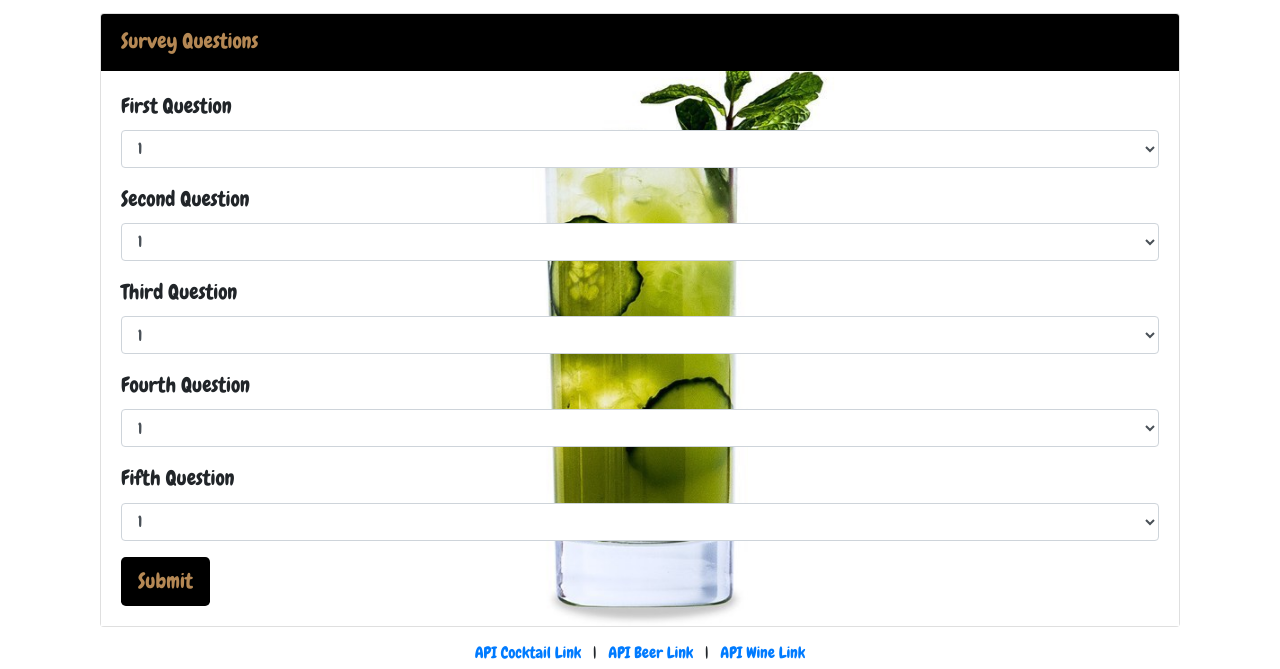
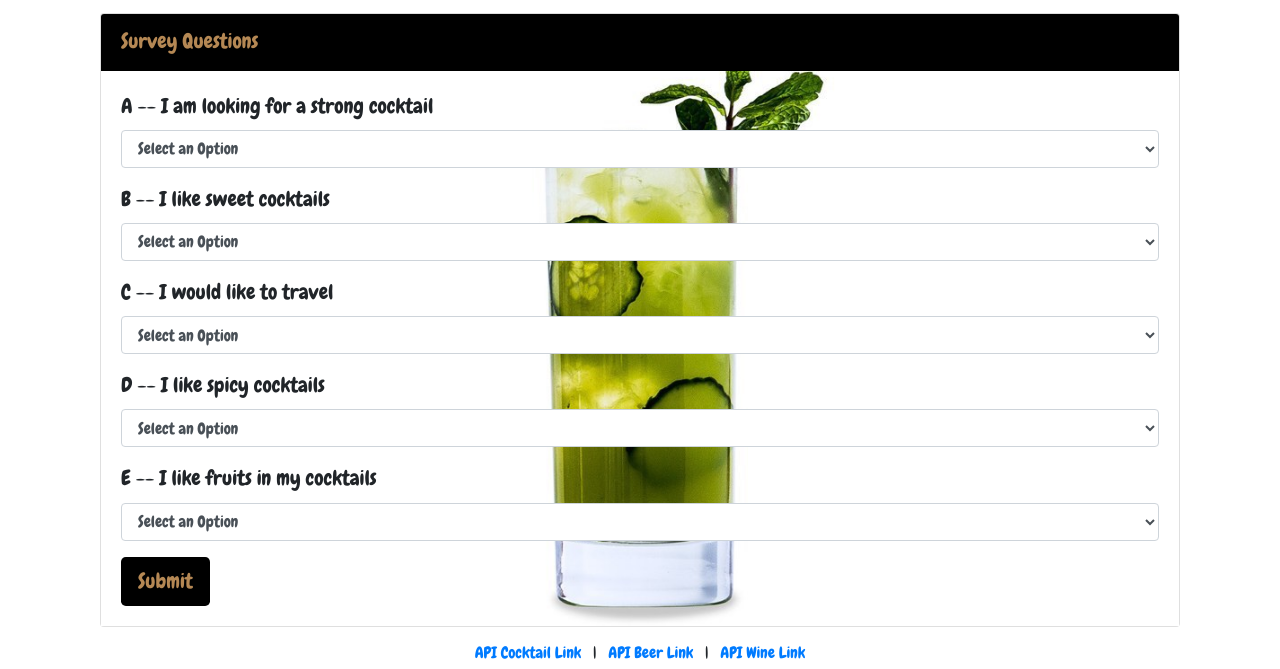
Before and after one commit to SophM/Bubble, a website: page app/public/cocktailSurvey.html in a window 1280 px wide. Shown: the part 221-890 px from the top of the page. Drawn offline with nearby package versions, Linux system fonts and the light colour scheme.

Commit message:
add questions and answer options on the wine, cocktail and beer forms

```diff
--- a/app/public/cocktailSurvey.html
+++ b/app/public/cocktailSurvey.html
@@ -51,53 +51,63 @@
                     <div id="cocktail-survey-card" class="card-body text-card">
                         <form>
                             <div class="form-group">
-                                <label for="question1">First Question</label>
+                                <label for="question1">A -- I am looking for a strong cocktail</label>
                                 <select class="form-control" id="question1">
-                                    <option>1</option>
+                                    <!-- placeholder for dropdown list - displayed but not shown in list -->
+                                    <option hidden >Select an Option</option>
+                                    <option>1 - No, I just want to relax</option>
                                     <option>2</option>
                                     <option>3</option>
                                     <option>4</option>
-                                    <option>5</option>
+                                    <option>5 - Yes, I am ready to partyyy!</option>
                                 </select>
                             </div>
                             <div class="form-group">
-                                <label for="question2">Second Question</label>
+                                <label for="question2">B -- I like sweet cocktails</label>
                                 <select class="form-control" id="question2">
-                                    <option>1</option>
+                                    <!-- placeholder for dropdown list - displayed but not shown in list -->
+                                    <option hidden >Select an Option</option>
+                                    <option>1 - No, not really</option>
                                     <option>2</option>
                                     <option>3</option>
                                     <option>4</option>
-                                    <option>5</option>
+                                    <option>5 - Yes, "sweet" on!</option>
                                 </select>
                             </div>
                             <div class="form-group">
-                                <label for="question3">Third Question</label>
+                                <label for="question3">C -- I would like to travel</label>
                                 <select class="form-control" id="question3">
-                                    <option>1</option>
+                                    <!-- placeholder for dropdown list - displayed but not shown in list -->
+                                    <option hidden >Select an Option</option>
+                                    <option>1 - No, I feel good where I am</option>
                                     <option>2</option>
                                     <option>3</option>
                                     <option>4</option>
-                                    <option>5</option>
+                                    <option>5 - Yes, take me somewhere!</option>
                                 </select>
                             </div>
                             <div class="form-group">
-                                <label for="question4">Fourth Question</label>
+                                <label for="question4">D -- I like spicy cocktails</label>
                                 <select class="form-control" id="question4">
-                                    <option>1</option>
+                                    <!-- placeholder for dropdown list - displayed but not shown in list -->
+                                    <option hidden >Select an Option</option>
+                                    <option>1 - No, not really</option>
                                     <option>2</option>
                                     <option>3</option>
                                     <option>4</option>
-                                    <option>5</option>
+                                    <option>5 - Yes, I want my mouth on fire!</option>
                                 </select>
                             </div>
                             <div class="form-group">
-                                <label for="question5">Fifth Question</label>
+                                <label for="question5">E -- I like fruits in my cocktails</label>
                                 <select class="form-control" id="question5">
-                                    <option>1</option>
+                                    <!-- placeholder for dropdown list - displayed but not shown in list -->
+                                    <option hidden >Select an Option</option>
+                                    <option>1 - No, not really</option>
                                     <option>2</option>
                                     <option>3</option>
                                     <option>4</option>
-                                    <option>5</option>
+                                    <option>5 - Yes, I haven't eaten my quota for the day</option>
                                 </select>
                             </div>
                             <button id="submitSurvey" type="submit" class="btn btn-lg text-card">Submit</button>
```
Also changed, not shown: app/public/beerSurvey.html (+25 -15 lines), app/public/wineSurvey.html (+25 -15 lines).
